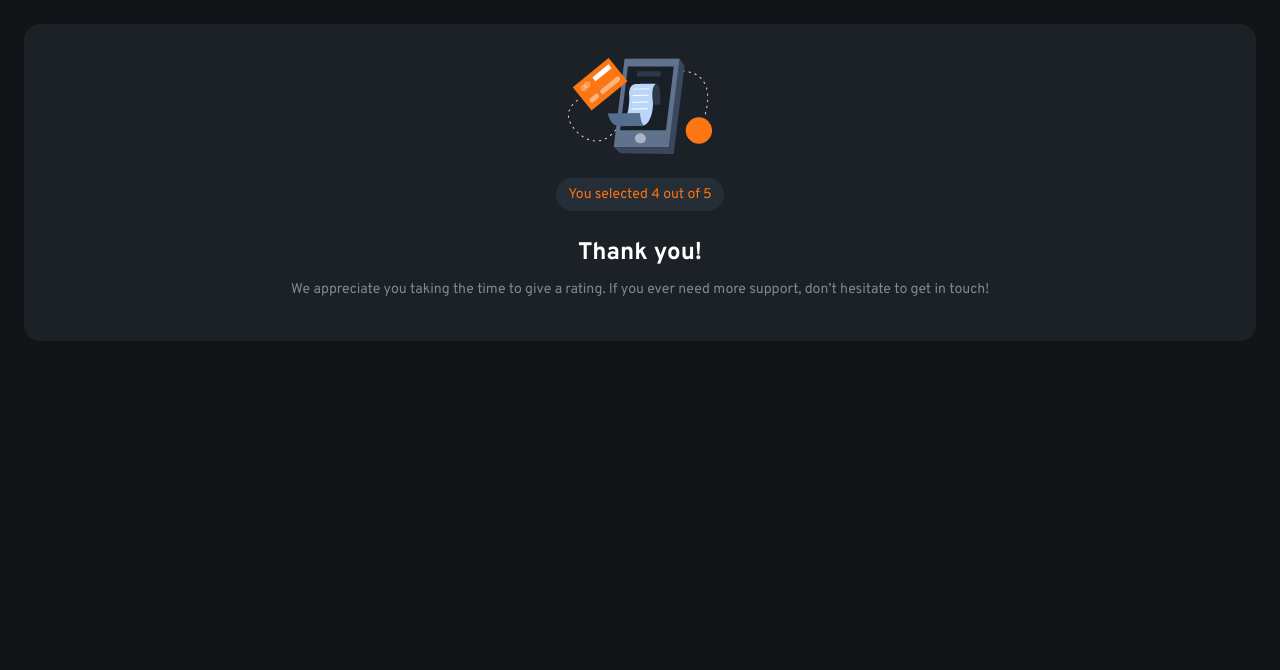
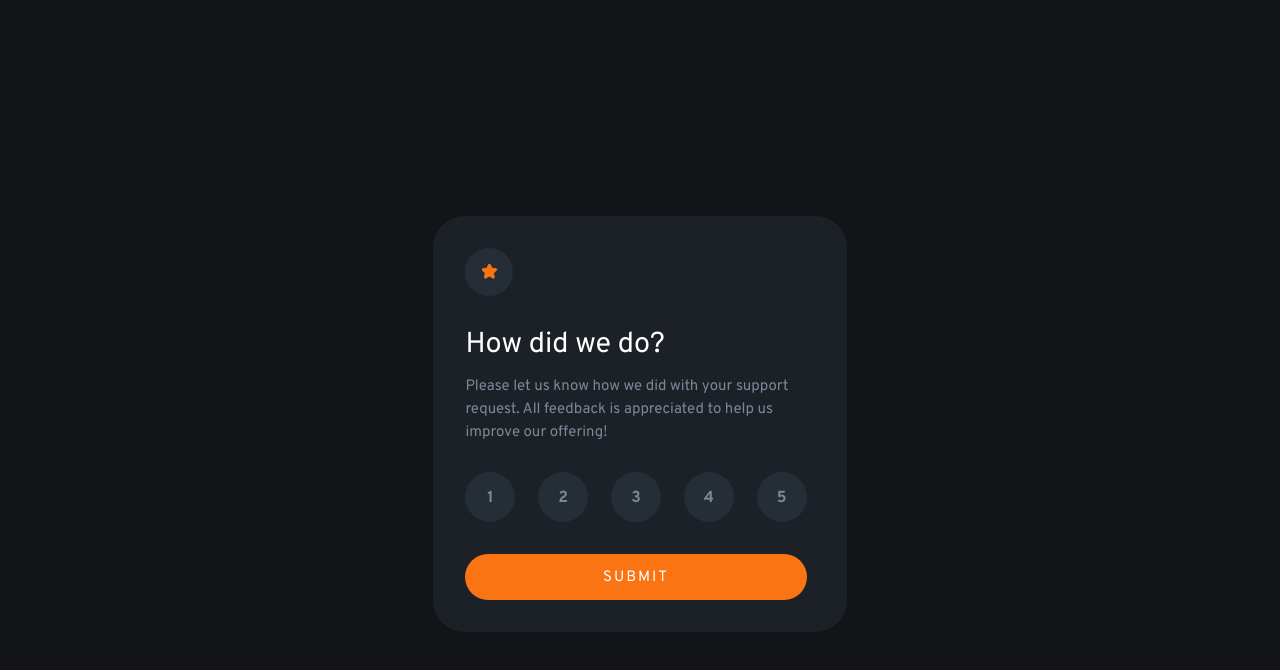
Before and after one commit to siavhnz/interactive-rating-component, a React (Create React App) app: page / in a window 1280 px wide. Shown: the top 670 px of the page. Built offline with nearby package versions, Linux system fonts and the light colour scheme.

Commit message:
Desktop design added

```diff
--- a/src/App.css
+++ b/src/App.css
@@ -14,4 +14,8 @@ body {
 
 main {
   margin: 1.5rem;
+  display: flex;
+  align-items: center;
+  justify-content: center;
+  min-height: 100vh;
 }
--- a/src/components/Rating/RateInput.js
+++ b/src/components/Rating/RateInput.js
@@ -10,7 +10,6 @@ const RateInput = () => {
   };
 
   return (
-    <>
     <article className={styleUtils.container}>
       <div className={styleUtils["star-icon"]}>
         <Star />
@@ -18,8 +17,8 @@ const RateInput = () => {
       {/* for sake of accessibility I used H1 in this challenge */}
       <h1 className={styleUtils.title}>How did we do?</h1>
       <p className={styleUtils.desc}>
-          Please let us know how we did with your support request. All feedback
-          is appreciated to help us improve our offering!
+        Please let us know how we did with your support request. All feedback is
+        appreciated to help us improve our offering!
       </p>
       <div className={styleUtils["rating-inputs"]}>
         {range(5, 1).map((number) => {
@@ -38,8 +37,6 @@ const RateInput = () => {
         submit
       </button>
     </article>
-      <RateResult />
-    </>
   );
 };
 
--- a/src/components/Rating/RateInput.module.css
+++ b/src/components/Rating/RateInput.module.css
@@ -5,7 +5,6 @@
     display: flex;
     flex-direction: column;
     row-gap: 1rem;
-    display: none;
 }
 
 .star-icon {
@@ -58,6 +57,7 @@
     line-height: 2.875rem;
     text-align: center;
     cursor: pointer;
+    transition: all 0.5s ease;
 }
 
 .rating-input:hover {
@@ -81,4 +81,63 @@
     margin-top: 0.5rem;
     /* centering text verticaly */
     padding: 0.75rem 0.75rem 0.7rem;
+    transition: all 0.5s ease;
 }
+
+.submit:hover {
+    color:var(--primary);
+    background-color: #fff;
+}
+
+@media (min-width: 40em) { /* 640px */
+
+    .container {
+        max-width: 25.825rem;
+        border-radius: 2rem;
+        padding: 2rem 2.5rem 2rem 2rem;
+        row-gap: 1.75rem;
+    }
+
+    .star-icon {
+        /* for creating a squre div */
+        width: 3rem;
+        height: 3rem;
+    }
+
+    .star-icon > svg {
+        transform: scale(0.9);
+    }
+
+    .title {
+        font-size: 1.8rem;
+    }
+
+    .desc {
+        font-size: 0.9375rem; /* 15px */
+        margin-top: -1.3rem;
+        line-height:1.45rem;
+    }
+
+    .rating-inputs {
+        display: flex;
+        justify-content: space-between;
+        margin-top: 0;
+    }
+
+    .rating-input {
+        font-size: 1rem;
+        font-weight: bold;
+        line-height: 3.25rem;
+        /* for creating circle div with text in middle */
+        width: 3.125rem;
+        height: 3.125rem;
+    }
+
+    .submit {
+        font-size: 0.9375rem; /* 15px */
+        margin-top: 0.25rem;
+        /* centering text verticaly */
+        padding: 0.8rem 0.75rem 0.65rem;
+    }
+
+}
--- a/src/components/Rating/RateResult.module.css
+++ b/src/components/Rating/RateResult.module.css
@@ -1,6 +1,5 @@
 .container {
     background-color: var(--medium-dark-blue);
-
     padding: 1.75rem 1.5rem 2.5rem;
     border-radius: 1rem;
     display: flex;
@@ -18,7 +17,7 @@
     background-color: var(--light-dark-blue);
     padding: 0.375rem 0.75rem;
     border-radius: 1rem;
-    color: var(--primary);
+    color: #ca7335;
 }
 
 .title {
@@ -35,3 +34,34 @@
     margin-top: -0.625rem;
     line-height: 1.375rem;
 }
+
+@media (min-width: 40em) { /* 640px */
+    .container {
+        max-width: 25.825rem;
+        border-radius: 2rem;
+        padding: 2.75rem 2.5rem 2.8rem 2rem;
+        row-gap: 1.75rem;
+    }
+
+    .thanks-img {
+        transform: scale(1);
+    }
+
+    .result {
+        font-size: 0.95rem;
+        padding: 0.375rem 1.25rem 0.125rem 1.25rem;
+        margin-top: 0.25rem;
+        margin-right:-0.5rem;
+    }
+
+    .title {
+        font-size: 1.7rem;
+        margin-right:-0.375rem;
+    }
+
+    .desc {
+        font-size: 0.94rem;
+        margin-top: -1.3rem;
+        line-height: 1.5rem;
+    }
+}
```
Also changed, not shown: 1 other file (tests, documents, lock files or other folders). Lines whose indentation alone changed are shown as unchanged.
